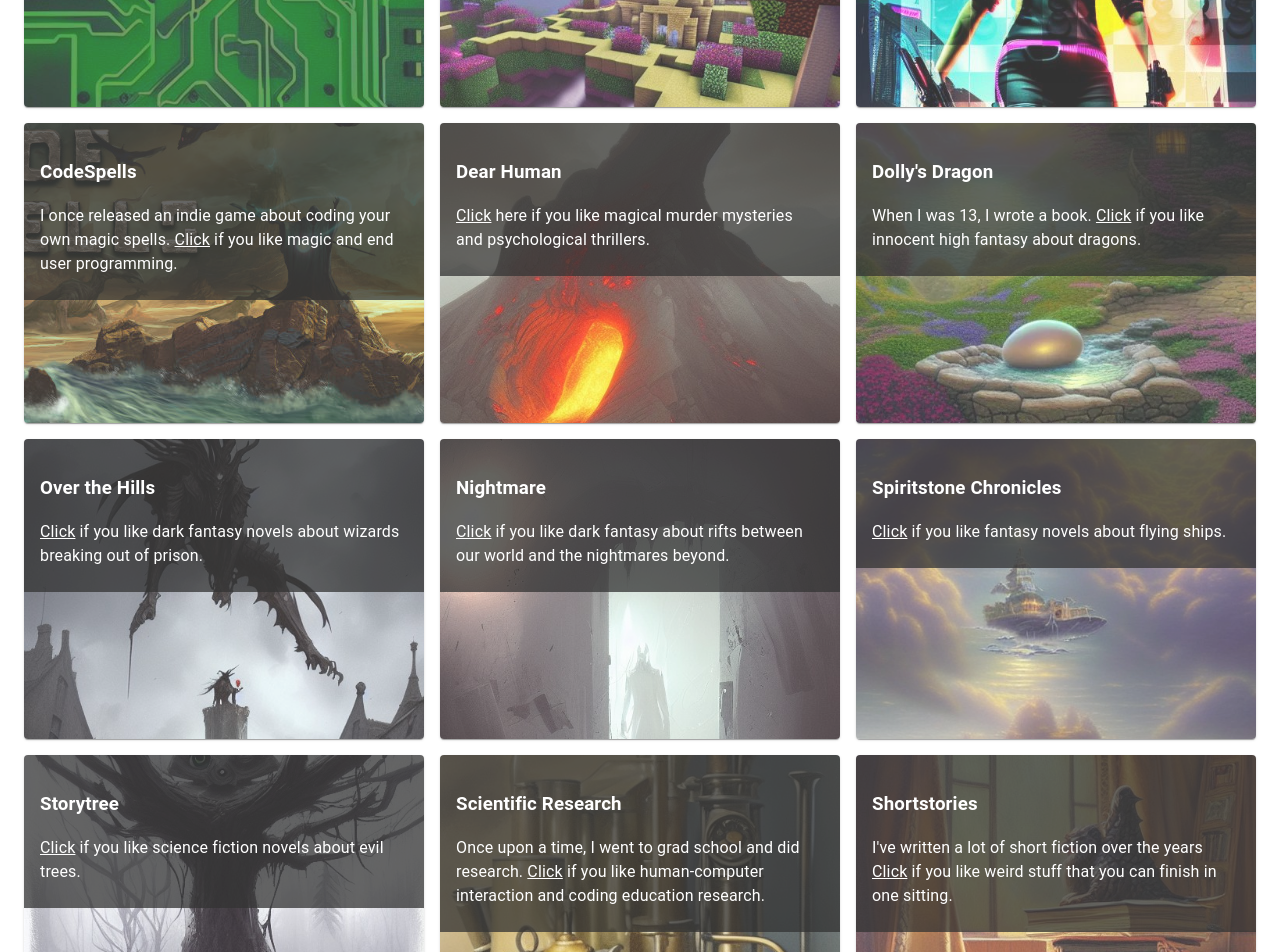
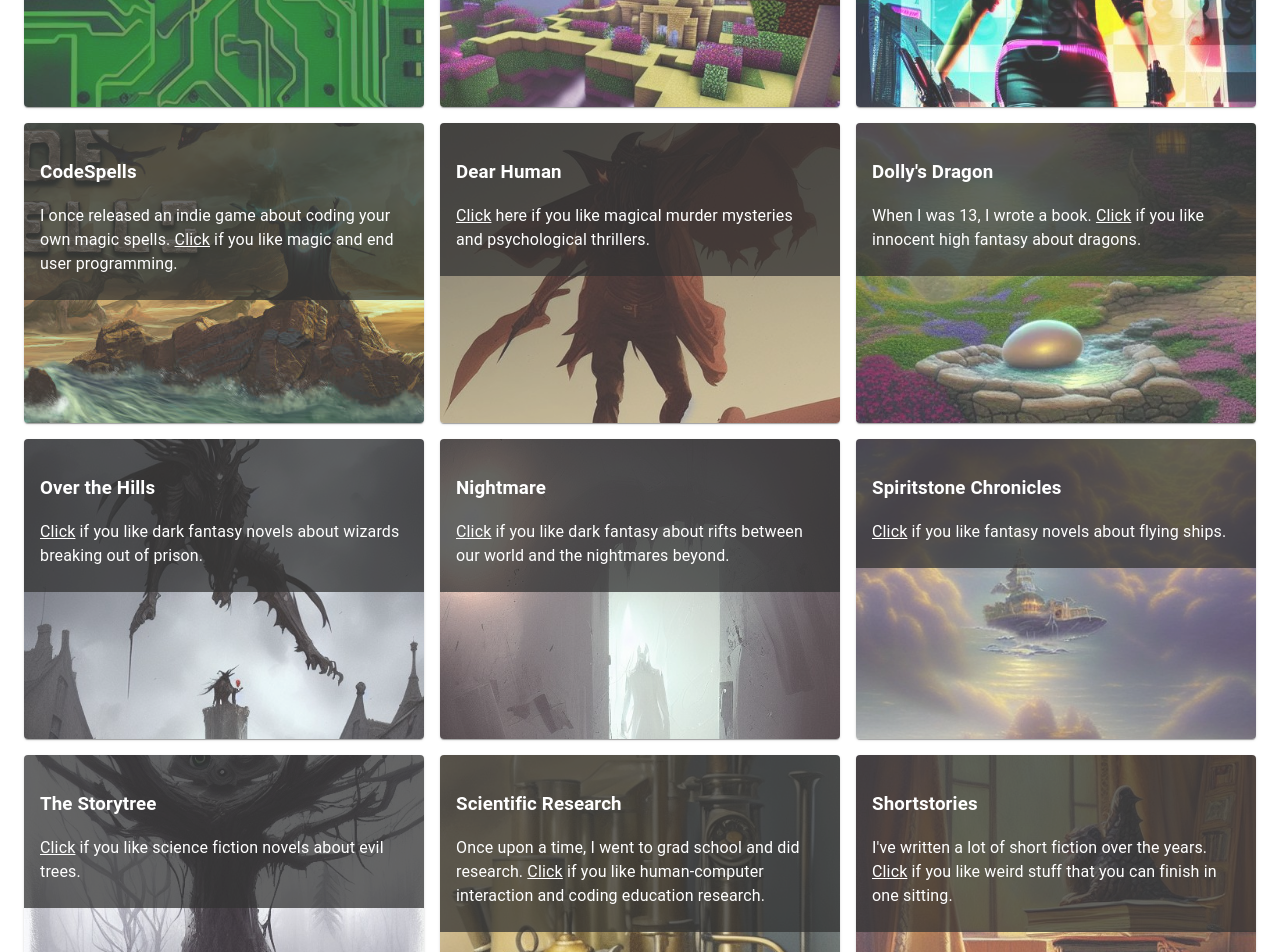
Before and after one commit to srfoster/stephenfoster-us, a React (Create React App) app in the folder site/: page / in a window 1280 px wide. Shown: the part 680-1632 px from the top of the page. Built offline with nearby package versions, Linux system fonts and the light colour scheme.

Commit message:
dear human art swap

```diff
--- a/site/src/App.js
+++ b/site/src/App.js
@@ -165,7 +165,7 @@ const Writings = () => {
 			<GridItem>
 				<WritingLink
 					title="Dear Human"
-					img="volcano.jpg"
+					img="desert-demon.jpg"
 					slug="dear-human"
 					//backgroundPosition="top right"
 					summary={[<ClickHere />, " here if you like magical murder mysteries and psychological thrillers."]}
@@ -209,7 +209,7 @@ const Writings = () => {
 			</GridItem>
 			<GridItem>
 				<WritingLink
-					title="Storytree"
+					title="The Storytree"
 					img="tree-with-eyes2.jpg"
 					slug="storytree"
 					//backgroundPosition="center bottom"
@@ -229,7 +229,7 @@ const Writings = () => {
 					title="Shortstories"
 					img="wizard-books.jpg"
 					slug="shortstories"
-					summary={["I've written a lot of short fiction over the years ", <ClickHere />, " if you like weird stuff that you can finish in one sitting."]}
+					summary={["I've written a lot of short fiction over the years. ", <ClickHere />, " if you like weird stuff that you can finish in one sitting."]}
 					/>
 			</GridItem>
 			<GridItem>
```
Also changed, not shown: site/public/desert-demon.jpg (added), 1 other file (tests, documents, lock files or other folders).
